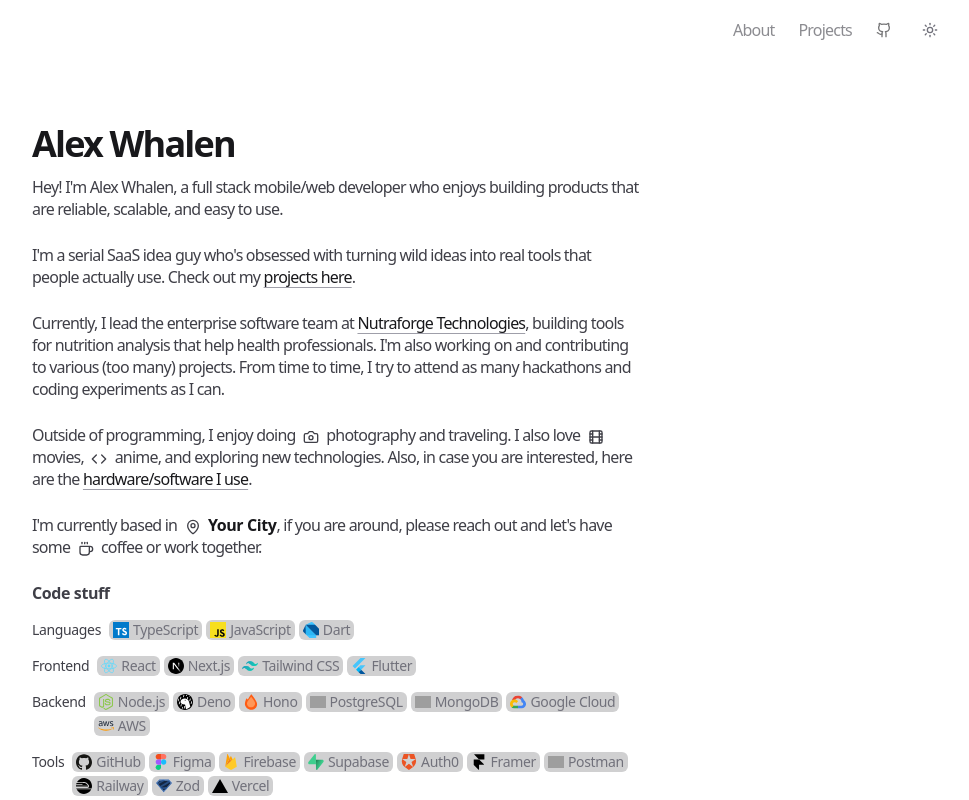
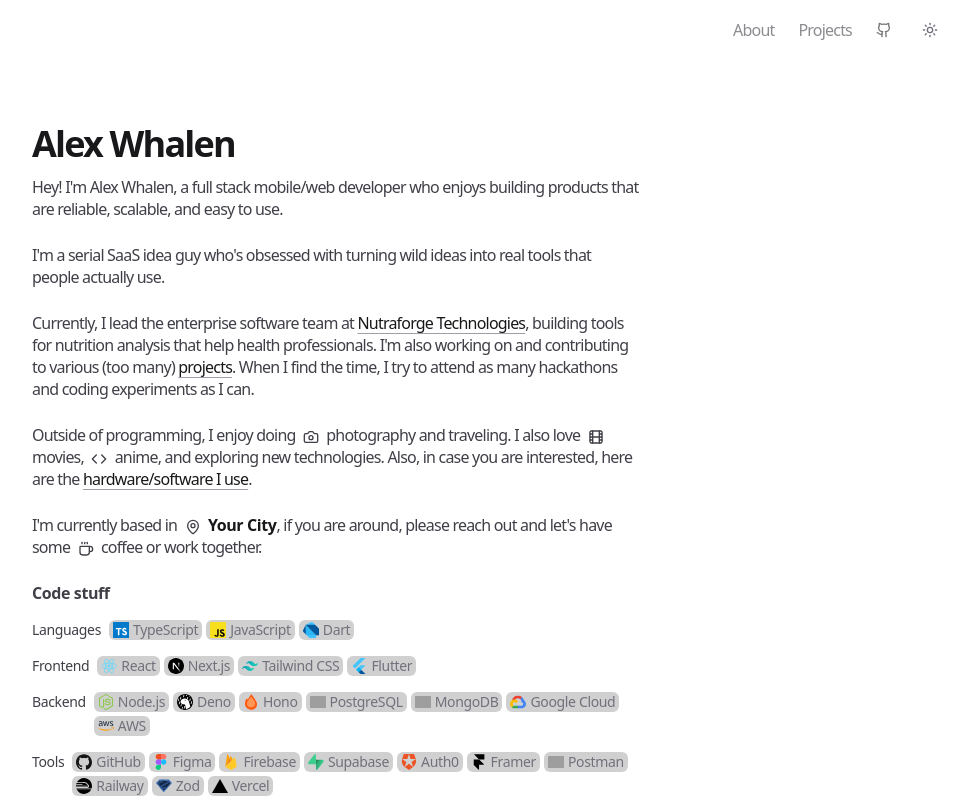
Before and after one commit to Awhalen1999/portfolio, a Next.js app: page /about in a window 1280 px wide. Shown: the top 800 px of the page, without its empty margins (304-1273 px from the left). Built offline with nearby package versions, Linux system fonts and the light colour scheme; grey boxes are pictures that could not be loaded.

Commit message:
update text

```diff
--- a/app/(content)/about/page.tsx
+++ b/app/(content)/about/page.tsx
@@ -32,14 +32,7 @@
       <div className="space-y-6">
         <p className="text-body-main text-zinc-700 dark:text-zinc-300">
           I'm a serial SaaS idea guy who's obsessed with turning wild ideas into
-          real tools that people actually use. Check out my{' '}
-          <Link
-            href="/projects"
-            className="text-body-main text-zinc-900 underline decoration-zinc-400 underline-offset-4 transition-colors hover:decoration-zinc-600 dark:text-zinc-100 dark:hover:decoration-zinc-300"
-          >
-            projects here
-          </Link>
-          .
+          real tools that people actually use.
         </p>
 
         <p className="text-body-main text-zinc-700 dark:text-zinc-300">
@@ -54,8 +47,15 @@
           </Link>
           , building tools for nutrition analysis that help health
           professionals. I'm also working on and contributing to various (too
-          many) projects. From time to time, I try to attend as many hackathons
-          and coding experiments as I can.
+          many){' '}
+          <Link
+            href="/projects"
+            className="text-body-main text-zinc-900 underline decoration-zinc-400 underline-offset-4 transition-colors hover:decoration-zinc-600 dark:text-zinc-100 dark:hover:decoration-zinc-300"
+          >
+            projects
+          </Link>
+          . When I find the time, I try to attend as many hackathons and coding
+          experiments as I can.
         </p>
 
         <p className="text-body-main text-zinc-700 dark:text-zinc-300">
```
